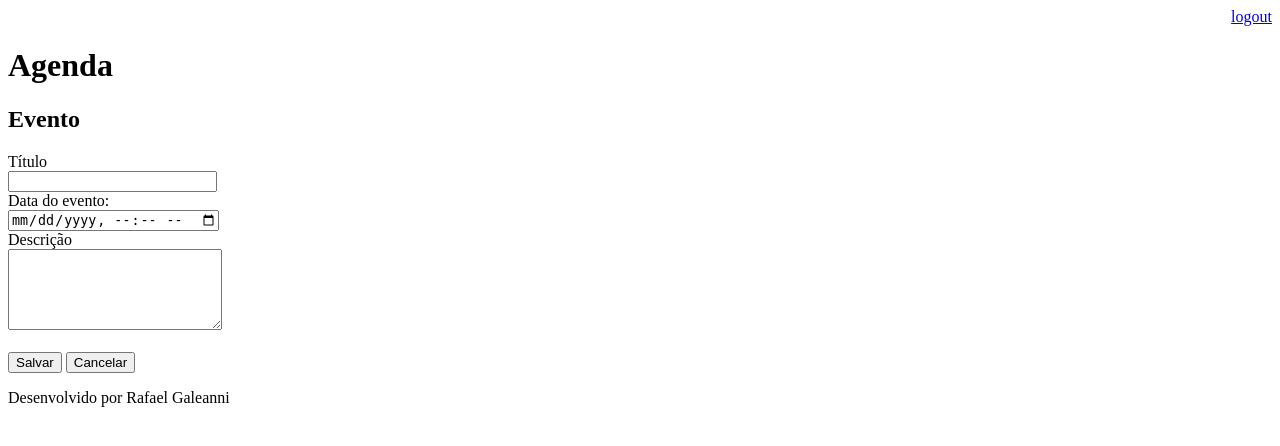
After one commit to Clebiotalves/agenda, a Django app: page /agenda/evento/ in a window 1280 px wide. The commit adds this page. Shown: the top 446 px of the page. Run offline with Django 5.2, Linux system fonts and the light colour scheme; a user stored in the database is signed in.

Commit message:
Incluido template para inserção de eventos da agenda

```diff
--- a/core/views.py
+++ b/core/views.py
@@ -1,12 +1,58 @@
-from django.shortcuts import render
+from django.shortcuts import render, redirect
 from core.models import Evento
-
+from django.contrib.auth.decorators import login_required
+from django.contrib.auth import authenticate, login, logout
+from django.contrib import messages
 
 # Create your views here.
 #def index(request):
 #    return redirect('/agenda/')
 
+
+def login_user(request):
+    return render(request, 'login.html')
+
+
+def logout_user(request):
+    logout(request)
+    return redirect('/')
+
+
+def submit_login(request):
+    if request.method == 'POST':
+        username = request.POST.get('username')
+        password = request.POST.get('password')
+        usuario = authenticate(username=username, password=password)
+        if usuario is not None:
+            login(request, usuario)
+            return redirect('/')
+        else:
+            messages.error(request, 'Usuario ou senha inválido')
+    else:
+        return redirect('/')
+
+
+
+@login_required(login_url='/login/')
 def lista_eventos(request):
-    evento = Evento.objects.all()
+    usuario = request.user
+    evento = Evento.objects.filter(usuario=usuario)
     dados = {'eventos': evento}
-    return render(request,'agenda.html', dados)
+    return render(request, 'agenda.html', dados)
+
+@login_required(login_url='/login/')
+def evento(request):
+    return render(request, 'evento.html')
+
+@login_required(login_url='/login/')
+def submit_evento(request):
+    if request.POST:
+        titulo = request.POST.get('titulo')
+        data_evento = request.POST.get('data_evento')
+        descricao = request.POST.get('descricao')
+        usuario = request.user
+        Evento.objects.create(titulo=titulo,
+                              data_evento=data_evento,
+                              descricao=descricao,
+                              usuario=usuario)
+    return redirect('/')
--- a/djangoProject/urls.py
+++ b/djangoProject/urls.py
@@ -22,5 +22,10 @@ from django.views.generic import RedirectView
 urlpatterns = [
     path('admin/', admin.site.urls),
     path('agenda/', views.lista_eventos),
-    path('', RedirectView.as_view(url='/agenda'))
+    path('agenda/evento/', views.evento),
+    path('agenda/evento/submit', views.submit_evento),
+    path('', RedirectView.as_view(url='/agenda')),
+    path('login/', views.login_user),
+    path('login/submit/', views.submit_login),
+    path('logout/', views.logout_user),
 ]
--- a/templates/agenda.html
+++ b/templates/agenda.html
@@ -2,6 +2,9 @@
 
 {% block content %}
     <h2>Agendamentos</h2>
+    <a href="evento/">
+        <button type="button">Novo Evento</button>
+    </a>
 
     <ul style="font-size: 18px">
         {% for evento in eventos %}
--- /dev/null
+++ b/templates/evento.html
@@ -0,0 +1,26 @@
+{% extends "model-page.html" %}
+
+{% block content %}
+
+<h2> Evento</h2>
+<form action="submit" method="POST">{% csrf_token %}
+    <label>Título</label>
+    <br>
+    <input type="text" name="titulo" size="23">
+    <br>
+    <label>Data do evento:</label>
+    <br>
+    <input type="datetime-local" name="data_evento">
+    <br>
+    <label>Descrição</label>
+    <br>
+    <textarea name="descricao" rows="5" cols="24"></textarea>
+    <br><br>
+    <button type="submiti">Salvar</button>
+    <a href="/">
+        <button type="button">Cancelar</button>
+    </a>
+</form>
+
+
+{% endblock %}
--- a/templates/model-header.html
+++ b/templates/model-header.html
@@ -1,4 +1,7 @@
 
-    <meta charset="UTF-8">
-    <title>Agenda</title>
-    <h1>Agenda</h1>
+<meta charset="UTF-8">
+<title>Agenda</title>
+    <div align="right">
+        <a href="/logout/">logout</a>
+    </div>
+<h1>Agenda</h1>
```
Also changed, not shown: templates/login.html (added, +25 -0 lines), db.sqlite3, 1 other file.
